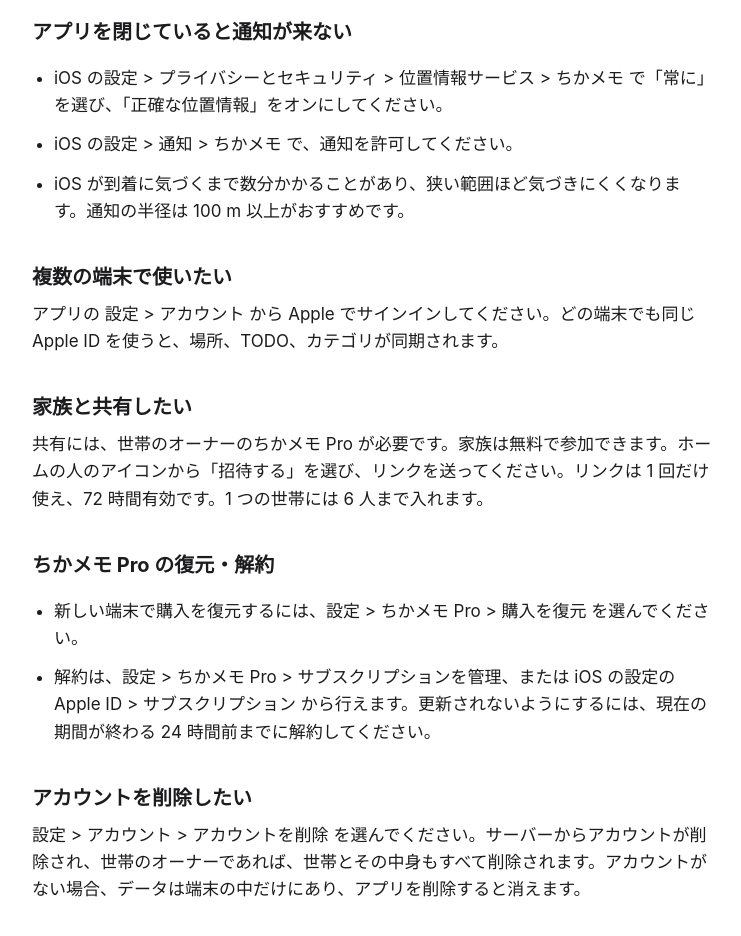
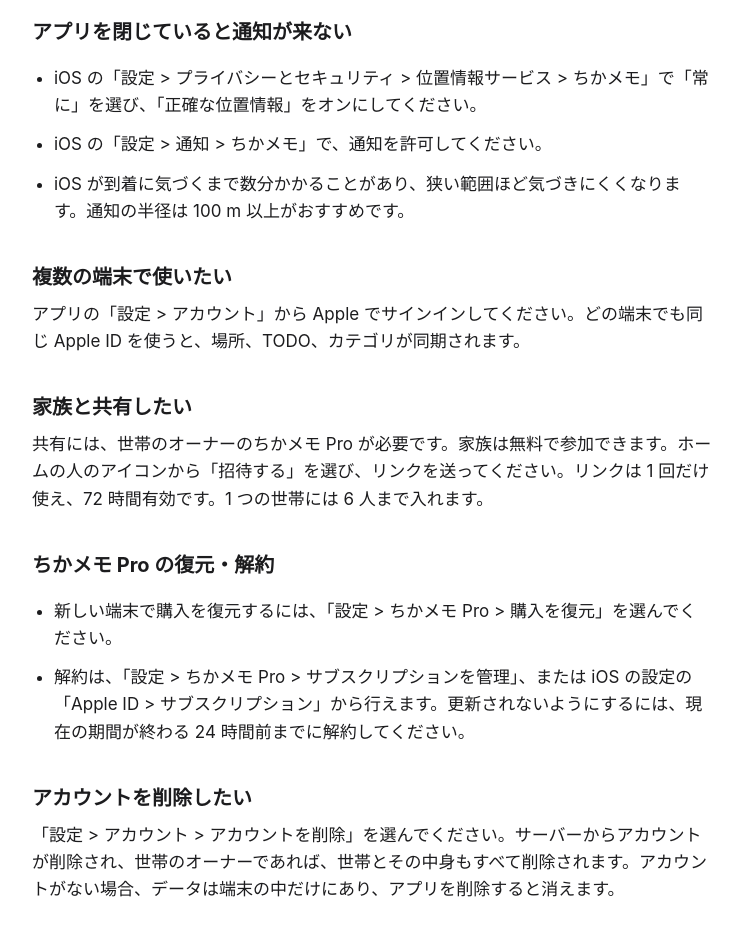
Before and after one commit to mickamy/LocateDo, a plain HTML site: page site/support-ja.html in a window 1280 px wide. Shown: the part 220-1156 px from the top of the page, without its empty margins (268-1009 px from the left). Drawn offline with Linux system fonts and the light colour scheme.

Commit message:
docs(site): drop stray spaces from the Japanese privacy and support pages and bracket the menu paths

```diff
--- a/site/support-ja.html
+++ b/site/support-ja.html
@@ -58,25 +58,25 @@
 
   <h2>アプリを閉じていると通知が来ない</h2>
   <ul>
-    <li>iOS の設定 &gt; プライバシーとセキュリティ &gt; 位置情報サービス &gt; ちかメモ で「常に」を選び、「正確な位置情報」をオンにしてください。</li>
-    <li>iOS の設定 &gt; 通知 &gt; ちかメモ で、通知を許可してください。</li>
+    <li>iOS の「設定 &gt; プライバシーとセキュリティ &gt; 位置情報サービス &gt; ちかメモ」で「常に」を選び、「正確な位置情報」をオンにしてください。</li>
+    <li>iOS の「設定 &gt; 通知 &gt; ちかメモ」で、通知を許可してください。</li>
     <li>iOS が到着に気づくまで数分かかることがあり、狭い範囲ほど気づきにくくなります。通知の半径は 100 m 以上がおすすめです。</li>
   </ul>
 
   <h2>複数の端末で使いたい</h2>
-  <p>アプリの 設定 &gt; アカウント から Apple でサインインしてください。どの端末でも同じ Apple ID を使うと、場所、TODO、カテゴリが同期されます。</p>
+  <p>アプリの「設定 &gt; アカウント」から Apple でサインインしてください。どの端末でも同じ Apple ID を使うと、場所、TODO、カテゴリが同期されます。</p>
 
   <h2>家族と共有したい</h2>
   <p>共有には、世帯のオーナーのちかメモ Pro が必要です。家族は無料で参加できます。ホームの人のアイコンから「招待する」を選び、リンクを送ってください。リンクは 1 回だけ使え、72 時間有効です。1 つの世帯には 6 人まで入れます。</p>
 
   <h2>ちかメモ Pro の復元・解約</h2>
   <ul>
-    <li>新しい端末で購入を復元するには、設定 &gt; ちかメモ Pro &gt; 購入を復元 を選んでください。</li>
-    <li>解約は、設定 &gt; ちかメモ Pro &gt; サブスクリプションを管理、または iOS の設定の Apple ID &gt; サブスクリプション から行えます。更新されないようにするには、現在の期間が終わる 24 時間前までに解約してください。</li>
+    <li>新しい端末で購入を復元するには、「設定 &gt; ちかメモ Pro &gt; 購入を復元」を選んでください。</li>
+    <li>解約は、「設定 &gt; ちかメモ Pro &gt; サブスクリプションを管理」、または iOS の設定の「Apple ID &gt; サブスクリプション」から行えます。更新されないようにするには、現在の期間が終わる 24 時間前までに解約してください。</li>
   </ul>
 
   <h2>アカウントを削除したい</h2>
-  <p>設定 &gt; アカウント &gt; アカウントを削除 を選んでください。サーバーからアカウントが削除され、世帯のオーナーであれば、世帯とその中身もすべて削除されます。アカウントがない場合、データは端末の中だけにあり、アプリを削除すると消えます。</p>
+  <p>「設定 &gt; アカウント &gt; アカウントを削除」を選んでください。サーバーからアカウントが削除され、世帯のオーナーであれば、世帯とその中身もすべて削除されます。アカウントがない場合、データは端末の中だけにあり、アプリを削除すると消えます。</p>
 
   <h2>お問い合わせ</h2>
   <p><a href="mailto:support@locatedo.com">support@locatedo.com</a> までメールでご連絡ください。iPhone の機種、iOS のバージョン、アプリのバージョン（設定 &gt; このアプリについて &gt; バージョン）を書いていただけると助かります。</p>
```
Also changed, not shown: site/privacy-ja.html (+3 -3 lines).
